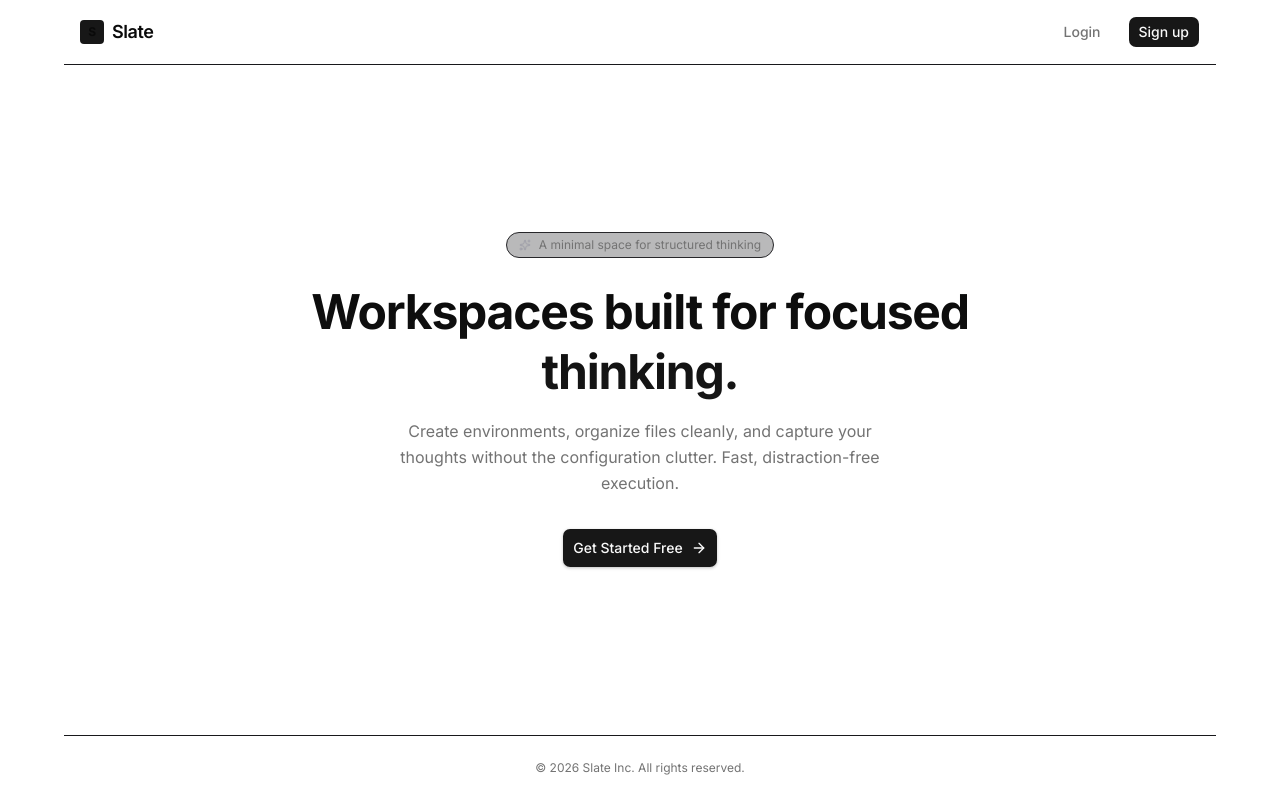
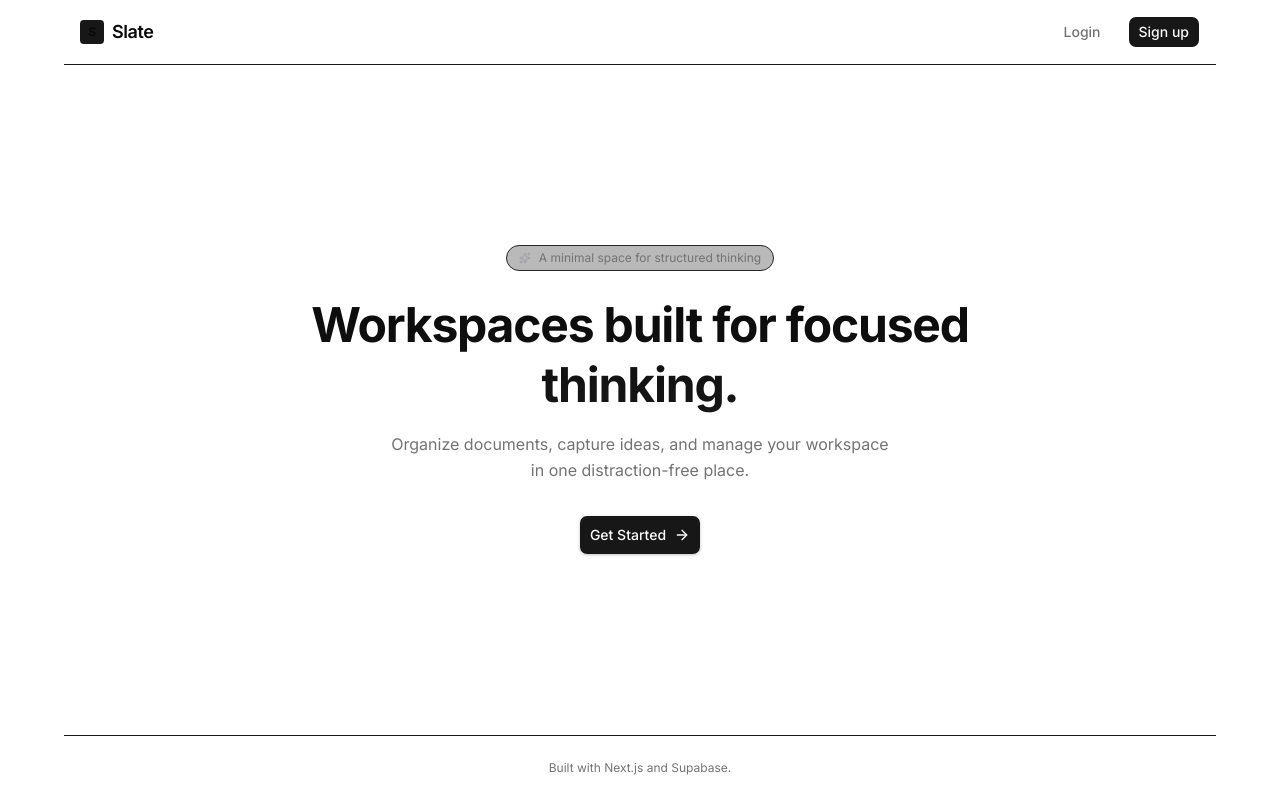
Before and after one commit to Narayan2206/knowledge-workspace, a Next.js app: page / in a window 1280 px wide. Built offline with nearby package versions, Linux system fonts and the light colour scheme; no server answers.

Commit message:
modify texts in landing page and login page

```diff
--- a/src/app/page.tsx
+++ b/src/app/page.tsx
@@ -55,7 +55,7 @@ export default function Home() {
         </h1>
 
         <p className="text-sm sm:text-base text-muted-foreground max-w-lg mt-4 mb-8 leading-relaxed">
-          Create environments, organize files cleanly, and capture your thoughts without the configuration clutter. Fast, distraction-free execution.
+          Organize documents, capture ideas, and manage your workspace in one distraction-free place.
         </p>
 
         <div className="flex flex-col sm:flex-row items-center gap-4">
@@ -74,7 +74,7 @@ export default function Home() {
           ) : (
             <Button asChild size="lg" className="gap-2 shadow-sm">
               <Link href="/signup">
-                Get Started Free
+                Get Started
                 <ArrowRightIcon className="size-4" />
               </Link>
             </Button>
@@ -83,7 +83,7 @@ export default function Home() {
       </main>
 
       <footer className="p-6 text-center text-xs text-muted-foreground border-t border-zinc-900 max-w-6xl w-full mx-auto">
-        &copy; {new Date().getFullYear()} Slate Inc. All rights reserved.
+        Built with Next.js and Supabase.
       </footer>
     </div>
   );
--- a/src/components/auth/auth.tsx
+++ b/src/components/auth/auth.tsx
@@ -180,7 +180,7 @@ const Auth = ({ type }: AuthProps) => {
           </div>
           {type === "login" ? (
             <p>
-              New to our application?
+              Don't have an account?
               <Button variant={"link"} asChild className="text-blue-800">
                 <Link href="/signup">SignUp</Link>
               </Button>
```
